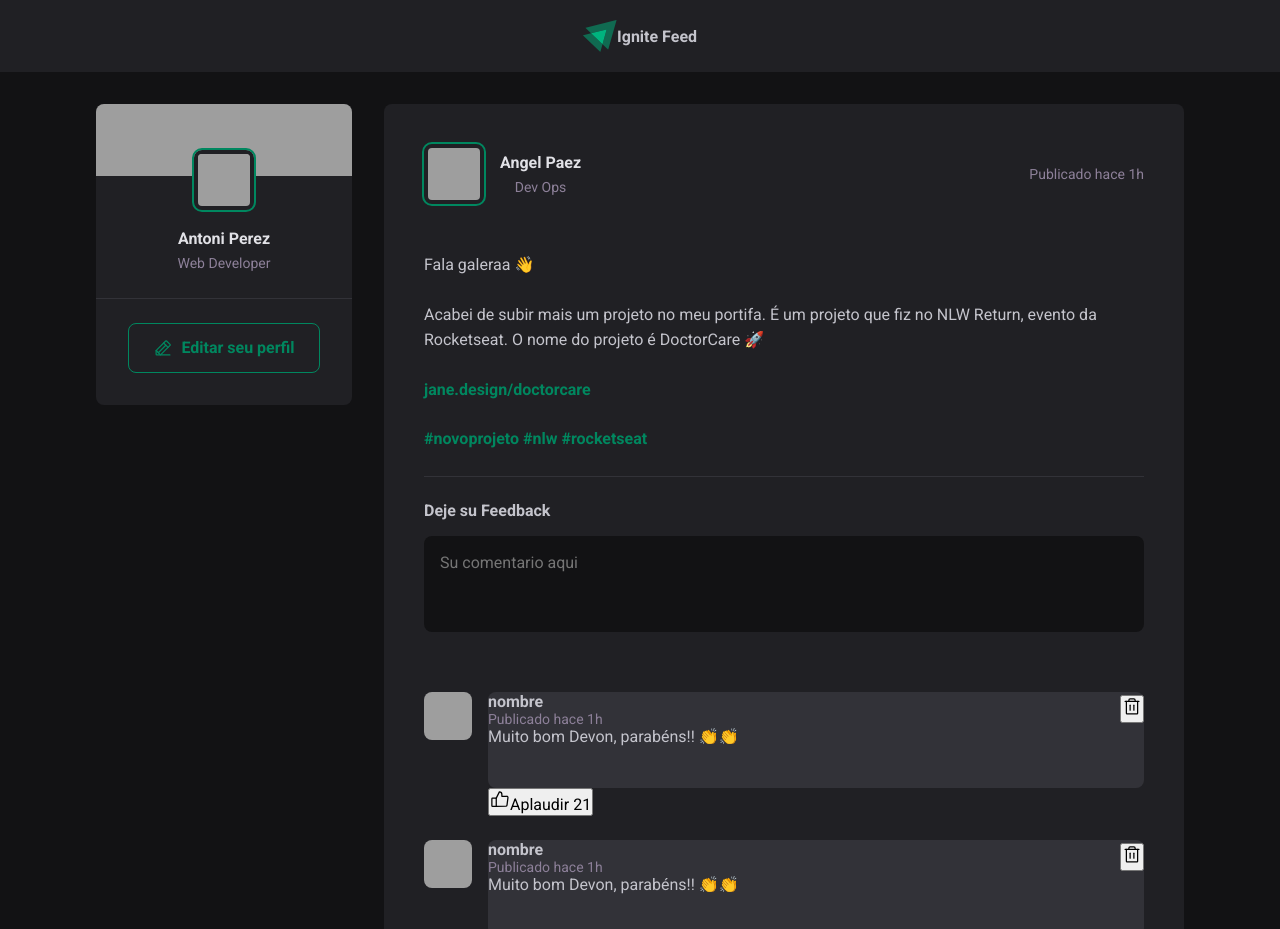
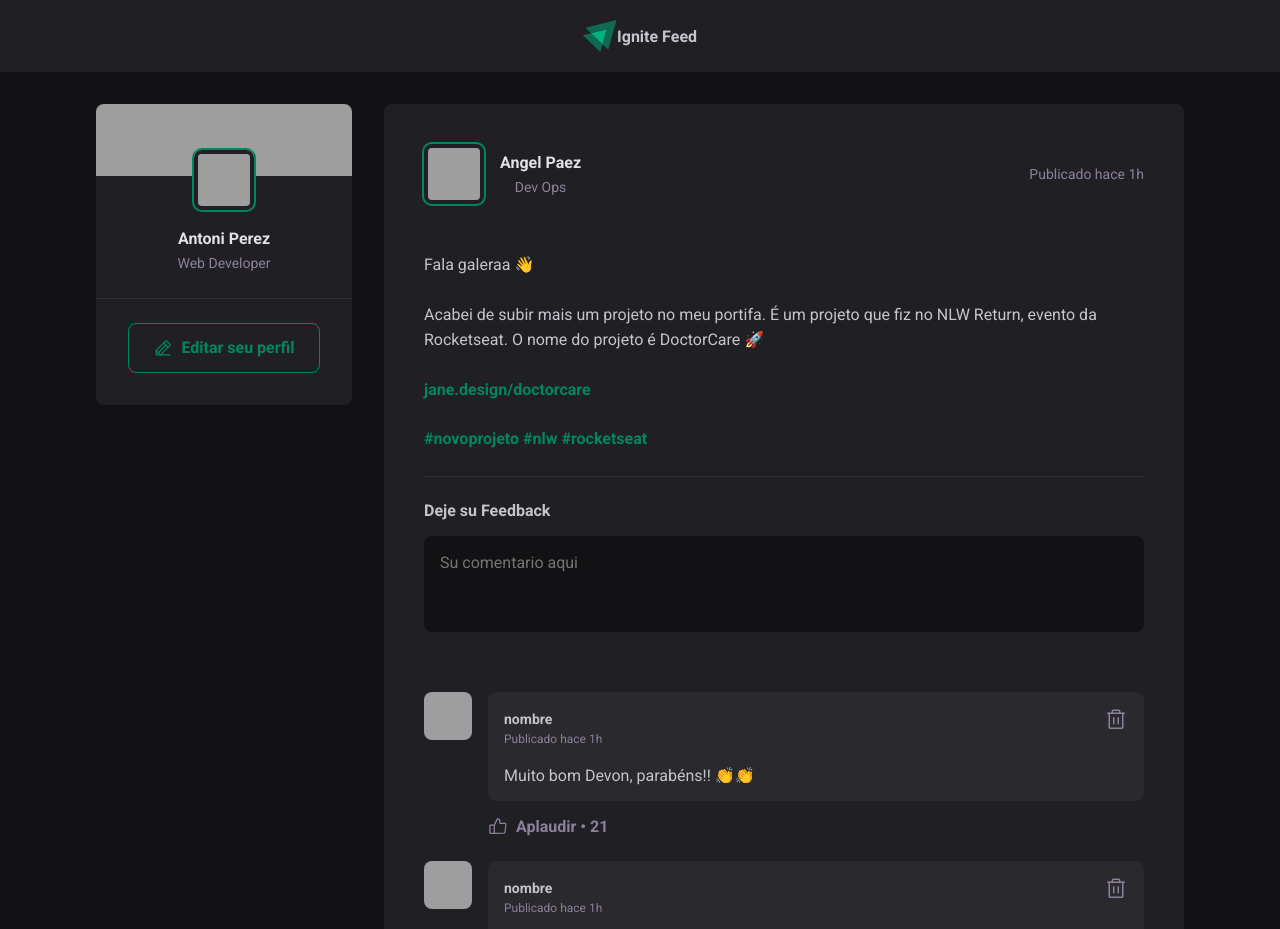
Before and after one commit to antoniPrz/ignite-feed, a React (Vite) app: page / in a window 1280 px wide. Shown: the top 929 px of the page. Built offline with nearby package versions, Linux system fonts and the light colour scheme; grey boxes are pictures that could not be loaded.

Commit message:
esilos de componente comment

```diff
--- a/src/components/Comment.jsx
+++ b/src/components/Comment.jsx
@@ -10,7 +10,7 @@
         <img src='https://github.com/FabioNeves00.png' alt='' />
         <div className={styles.commentBox}>
           <div className={styles.commentContent}>
-            <header>
+            <header className={styles.commentContentHeader}>
               <div className={styles.authorAndTime}>
                 <strong>nombre</strong>
                 <time title='18 Agosto 13:00' dateTime=' 2022-08-13 13:00:34'>
@@ -18,7 +18,7 @@
                 </time>
               </div>
               <button>
-                <Trash size={20} />
+                <Trash size={24} />
               </button>
             </header>
             <p>Muito bom Devon, parabéns!! 👏👏</p>
--- a/src/components/Comment.module.css
+++ b/src/components/Comment.module.css
@@ -1,34 +1,92 @@
-.comment{
-  display:flex;
-  margin-top:1.5rem;
-  gap:1rem;
+.comment {
+  display: flex;
+  margin-top: 1.5rem;
+  gap: 1rem;
 }
 
-.comment > img{
+.comment > img {
   width: 3rem;
   height: 3rem;
   border-radius: 8px;
-
 }
 
 .commentBox {
-  flex:1
+  flex: 1;
 }
 
-.commentContent{
-  background:var(--gray-600);
-  border-radius:8px;
-  height:6rem;
+.commentContent {
+  background: var(--gray-700);
+  border-radius: 8px;
+  padding: 1rem;
 }
 
-.commentContent header{
-  display:flex;
-  justify-content:space-between;
-  align-items:center;
-
+.commentContentHeader {
+  display: flex;
+  justify-content: space-between;
+  align-items: flex-start;
 }
 
-.authorAndTime{
-  display:flex;
-  flex-direction:column;
+.authorAndTime strong {
+  display: block;
+  line-height: 1.6;
+  font-size: 0.875rem;
 }
+
+.authorAndTime time {
+  display: block;
+  line-height: 1.6;
+  font-size: 0.75rem;
+  color: vaq(-gray-400);
+}
+
+.comment header button {
+  background: transparent;
+  border: 0;
+  color: var(--gray-400);
+  cursor: pointer;
+
+  line-height: 0;
+  border-radius: 4px;
+}
+
+.comment header button:hover {
+  color: var(--red-500);
+}
+
+.commentContent p {
+  margin-top: 1rem;
+  color: var(--gray-300);
+}
+
+.commentBox footer {
+  margin-top: 1rem;
+}
+
+.commentBox footer button {
+  background: transparent;
+  border: none;
+  color: var(--gray-400);
+  cursor: pointer;
+
+  display: flex;
+  align-items: center;
+  border-radius: 2px;
+}
+
+.commentBox footer button:hover {
+  color: var(--green-300);
+}
+
+.commentBox footer button svg {
+  margin-right: 0.5rem;
+}
+
+.commentBox footer button {
+  font-size: 1rem;
+  font-weight: bold;
+}
+
+.commentBox footer button span::before {
+  content: '\2022';
+  padding: 0 0.25rem;
+}
--- a/src/components/Post.module.css
+++ b/src/components/Post.module.css
@@ -8,7 +8,7 @@
   background: var(--gray-800);
 }
 
-.post header {
+.post > header {
   display: flex;
   justify-content: space-between;
   align-items: center;
@@ -109,12 +109,12 @@
   line-height: 1.4;
 }
 
-.commentForm footer{
+.commentForm footer {
   visibility: hidden;
   max-height: 0;
 }
 
-.commentForm:focus-within footer{
+.commentForm:focus-within footer {
   visibility: visible;
   max-height: none;
 }
@@ -136,7 +136,6 @@
   background: var(--green-300);
 }
 
-
-.commentList{
-  margin-top:2rem;
+.commentList {
+  margin-top: 2rem;
 }
--- a/src/global.css
+++ b/src/global.css
@@ -10,6 +10,8 @@
 
   --green-300: #00b373;
   --green-500: #00875f;
+
+  --red-500: #f75a68;
 }
 
 :focus {
```
